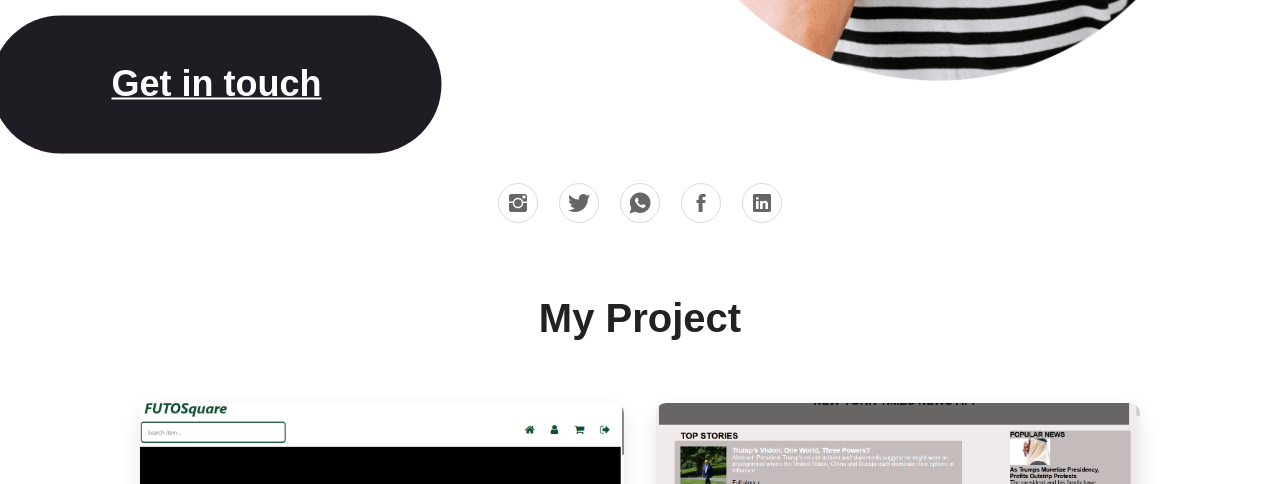
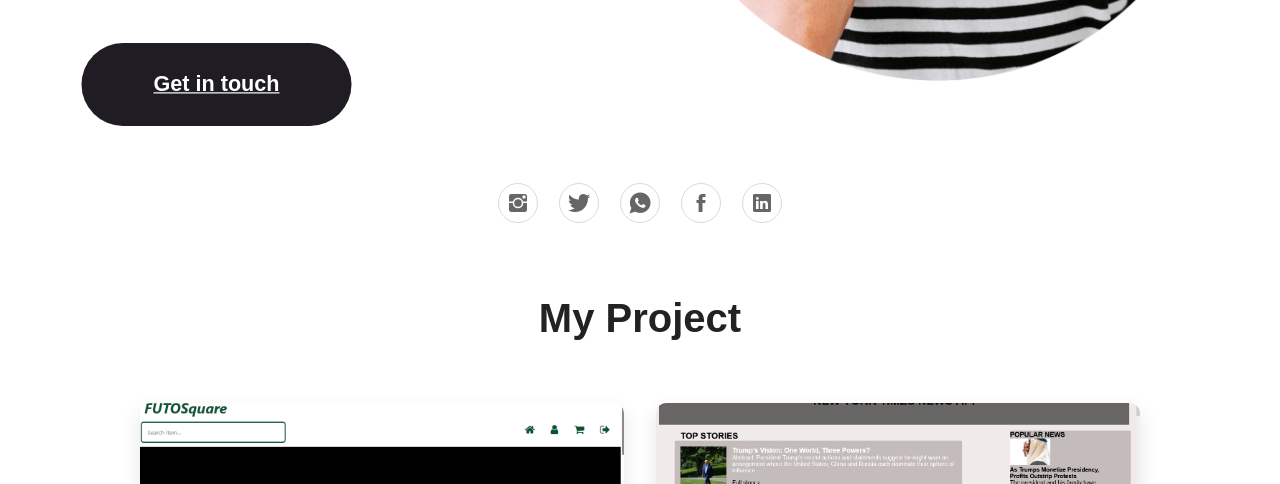
Before and after one commit to tobesky10/Portfolio, a plain HTML site: page index.html in a window 1280 px wide. In both pictures the pointer is over the link 216 px from the left and 1195 px from the top of the page. Shown: the part 1111-1595 px from the top of the page. Drawn offline with nearby package versions, Linux system fonts and the light colour scheme; a web font is replaced by a local one.

Commit message:
Update portfolioCSS.css

```diff
--- a/portfolioCSS.css
+++ b/portfolioCSS.css
@@ -129,7 +129,7 @@ section{
 }
  #button a:hover{
   background-color: #1f1c24;
-  transform: scale(2,2);
+  transform: scale(1.2,1.2);
   transition: 900ms;
   transition: color .3s, transform .3s, box-shadow .3s, background-color .3s;
 }
```
